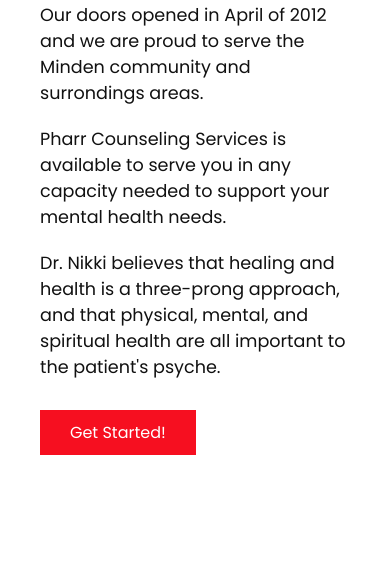
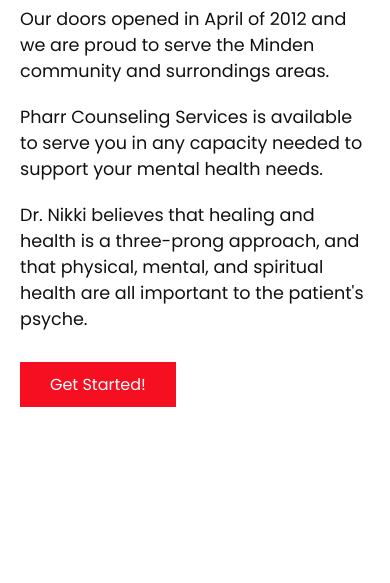
Before and after one commit to duanegiroir/Pharrcounselingservices, a website: page index.html in a window 390 px wide. Shown: the part 261-844 px from the top of the page. Drawn offline with Linux system fonts and the light colour scheme.

Commit message:
Update style.css

```diff
--- a/css/style.css
+++ b/css/style.css
@@ -375,7 +375,7 @@
     font-size: 1.5rem;
   }
   section {
-    padding: 100px 40px;
+    padding: 50px 20px;
   }
 
   .navigation ul li a{
```
